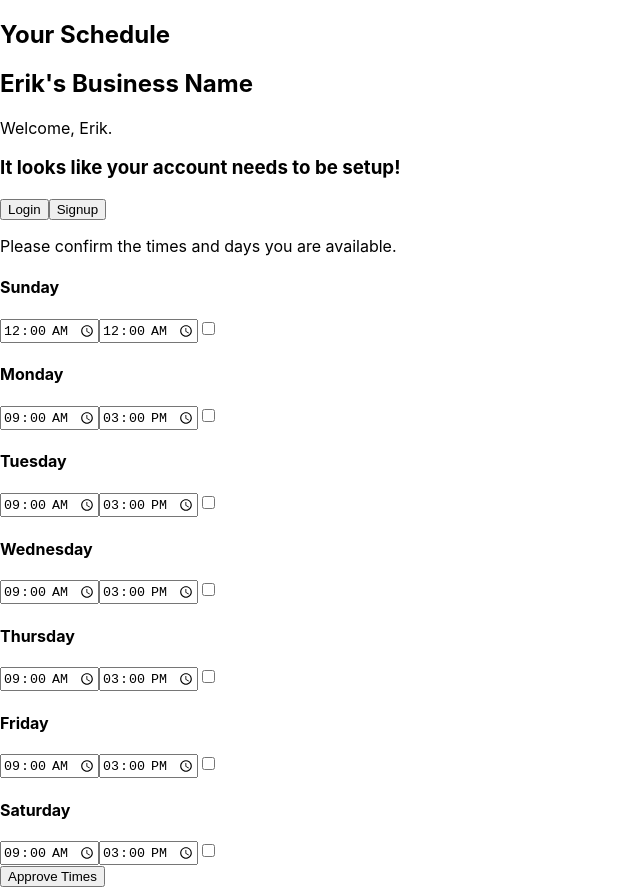
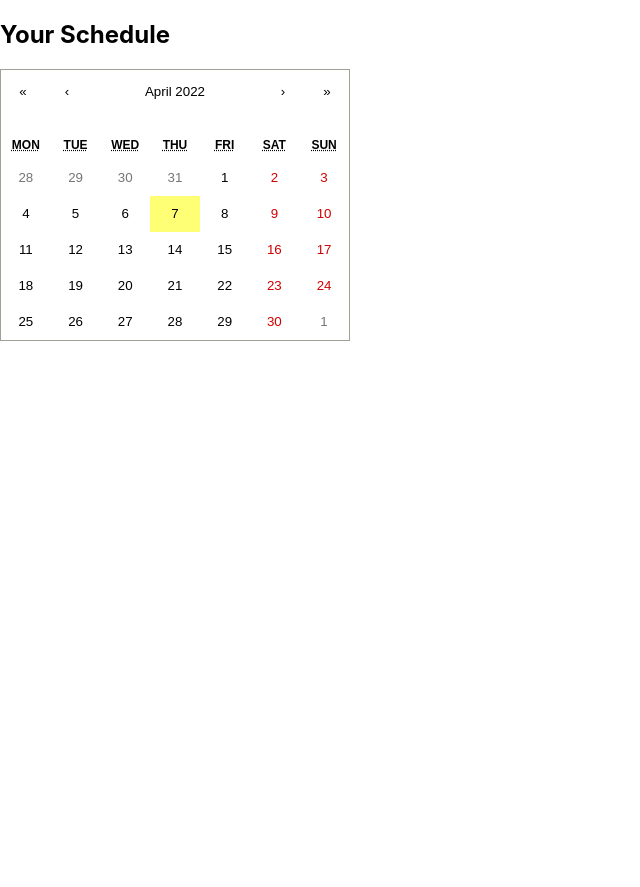
Before and after one commit to ErikPlachta/Calendari, a React (Create React App) app in the folder client/: page / in a window 1280 px wide. Shown: the whole page, without its empty margins (0-640 px from the left). After the commit the page ends 800 px from the top, so only its background shows below. Built offline with nearby package versions, Linux system fonts and the light colour scheme.

Commit message:
added the calendar to the schedule page

```diff
--- a/client/package.json
+++ b/client/package.json
@@ -8,6 +8,7 @@
     "@testing-library/user-event": "^13.5.0",
     "moment": "^2.29.2",
     "react": "^18.0.0",
+    "react-calendar": "^3.7.0",
     "react-dom": "^18.0.0",
     "react-scripts": "5.0.0",
     "web-vitals": "^2.1.4"
--- a/client/src/App.js
+++ b/client/src/App.js
@@ -3,6 +3,7 @@
 import React from 'react';
 import Home from './pages/Home';
 import Business from './pages/Business';
+import Schedule from './pages/Schedule';
 
 function App() {
   return (
@@ -12,8 +13,8 @@ function App() {
       {/* <Home></Home> */}
       {/* hard-coded business into default load for easy testing */}
       <main>
-        <Business></Business>
-        </main>
+        <Schedule></Schedule>
+      </main>
     </section>
   );
 }
--- a/client/src/pages/Schedule.js
+++ b/client/src/pages/Schedule.js
@@ -1,7 +1,12 @@
 import React from 'react'
+import Calendar from 'react-calendar';
+import 'react-calendar/dist/Calendar.css';
 
 export default function Schedule() {
   return (
-    <div>Schedule</div>
+    <section>
+        <Calendar>Pick your appointment date</Calendar>
+    </section>
+
   )
 }
```
